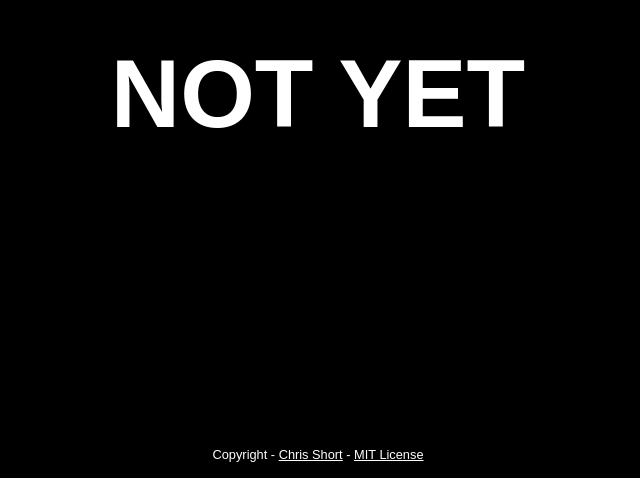
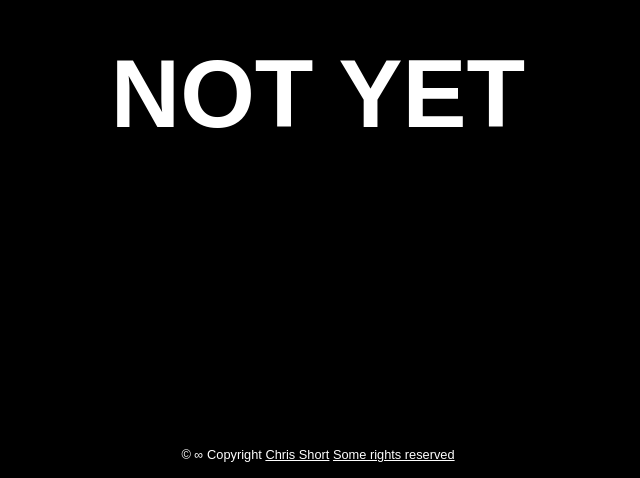
Before and after one commit to chris-short/ischrisdead.com, a plain HTML site: page index.html in a window 1280 px wide. Shown: the part 322-800 px from the top of the page, 322-962 px from the left. Drawn offline with Linux system fonts and the light colour scheme.

Commit message:
proper copyright statement

```diff
--- a/index.html
+++ b/index.html
@@ -46,6 +46,6 @@
 </head>
 <body>
     <h1>NOT YET</h1>
-    <footer>Copyright - <a href="https://chrisshort.net/" title="chrisshort.net">Chris Short</a> - <a href="/LICENSE" title="MIT License">MIT License</a></footer>
+    <footer>&copy; &infin; Copyright <a href="https://chrisshort.net/" title="chrisshort.net">Chris Short</a> <a href="/LICENSE" title="MIT License">Some rights reserved</a></footer>
 </body>
 </html>
```
